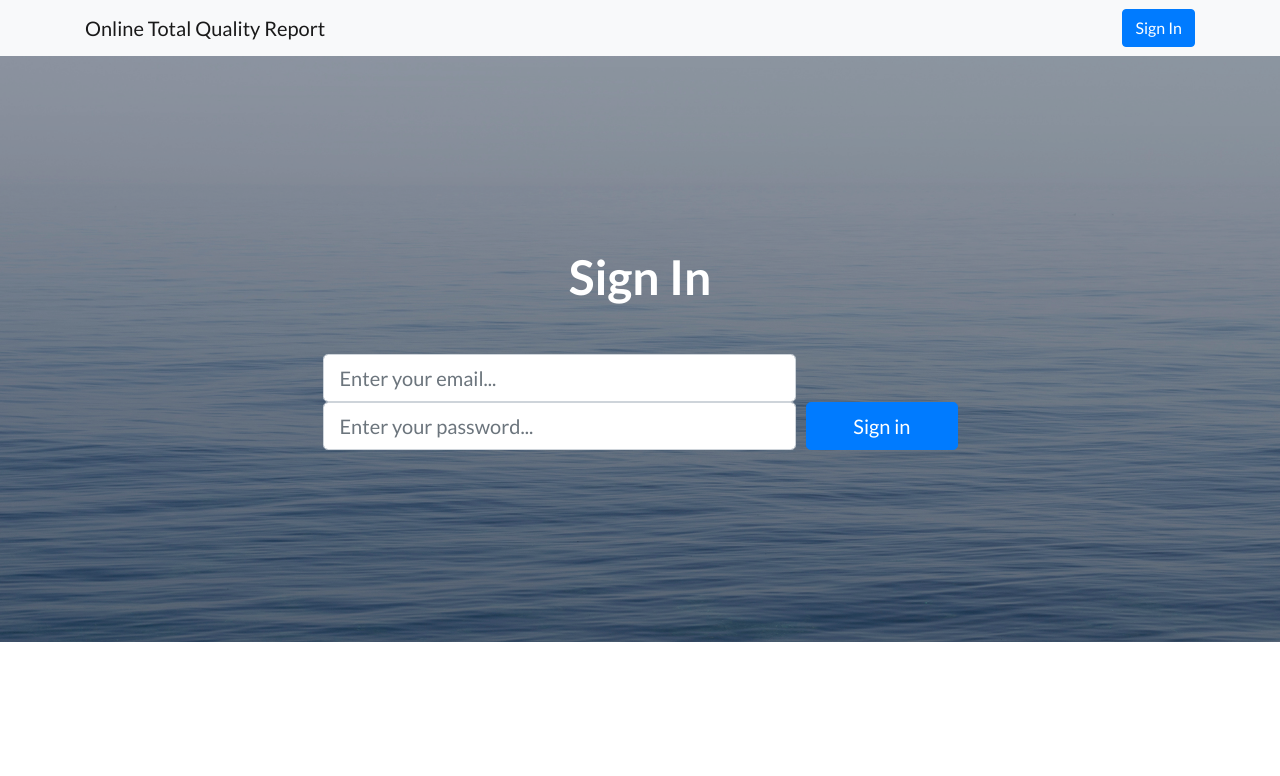
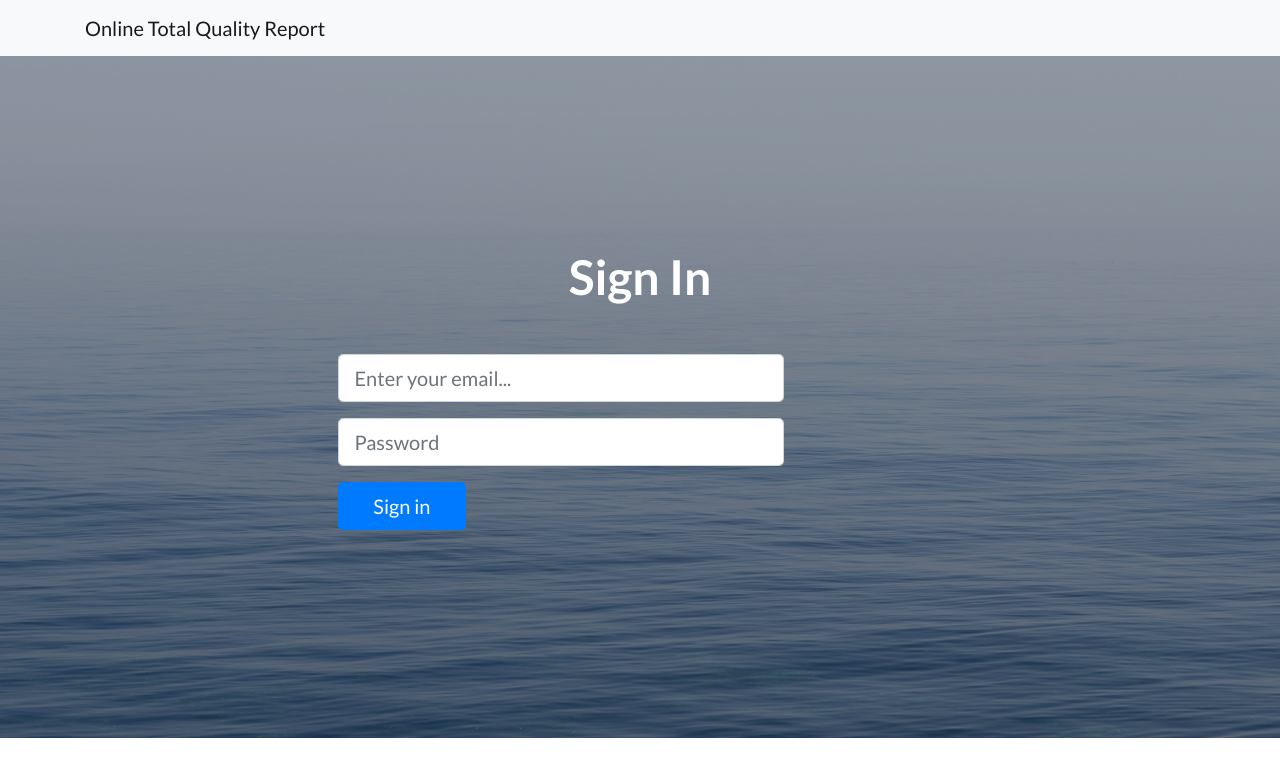
Before and after one commit to kbarbu/Exagon, a website: page HomePage/SignIn.html in a window 1280 px wide. Drawn offline with Linux system fonts and the light colour scheme.

Commit message:
Transitions and Sign In

```diff
--- a/HomePage/SignIn.html
+++ b/HomePage/SignIn.html
@@ -21,8 +21,7 @@
  <body>
         <nav class="navbar navbar-light bg-light static-top">
                 <div class="container">
-                  <a class="navbar-brand" href="#">Online Total Quality Report</a>
-                  <a class="btn btn-primary" href="#">Sign In</a>
+                  <a class="navbar-brand" href="#" ; onclick="window.location.href='HomePage.html'">Online Total Quality Report</a>
                 </div>
               </nav>
 
@@ -35,16 +34,20 @@
                         </div>
                         <div class="col-md-10 col-lg-8 col-xl-7 mx-auto">
                           <form>
-                            <div class="form-row">
+                            <div class="form-group">
                               <div class="col-12 col-md-9 mb-2 mb-md-0">
                                 <input type="email" class="form-control form-control-lg" placeholder="Enter your email...">
                               </div>
-
+                                </div>
+                              <div class="form-group">
                               <div class="col-12 col-md-9 mb-2 mb-md-0">
-                                    <input type="email" class="form-control form-control-lg" placeholder="Enter your password...">
+                                    <label for="inputPassword2" class="sr-only">Password</label>
+                                    <input type="password" class="form-control form-control-lg" id="inputPassword" placeholder="Password">
                                 </div>
+                                </div>
+                                <div class="form-group">
                               <div class="col-12 col-md-3">
-                                <button type="submit" class="btn btn-block btn-lg btn-primary">Sign in</button>
+                                <button type="submit" class="btn btn-block btn-lg btn-primary" ; onclick="window.location.href='HomePage.html'" >Sign in</button>
                               </div>
                             </div>
                           </form>
```
Also changed, not shown: HomePage/HomePage.html (+2 -2 lines).
